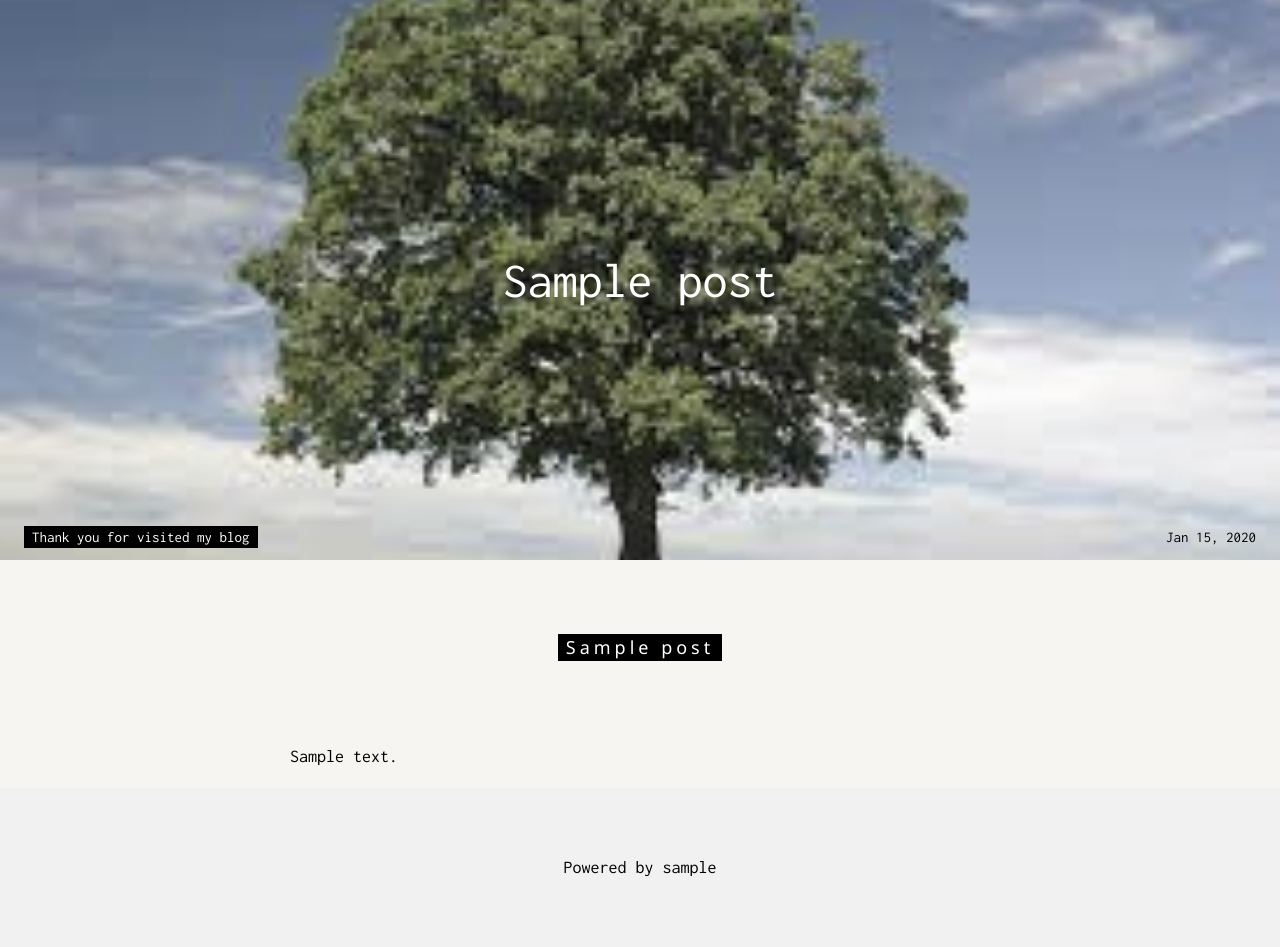
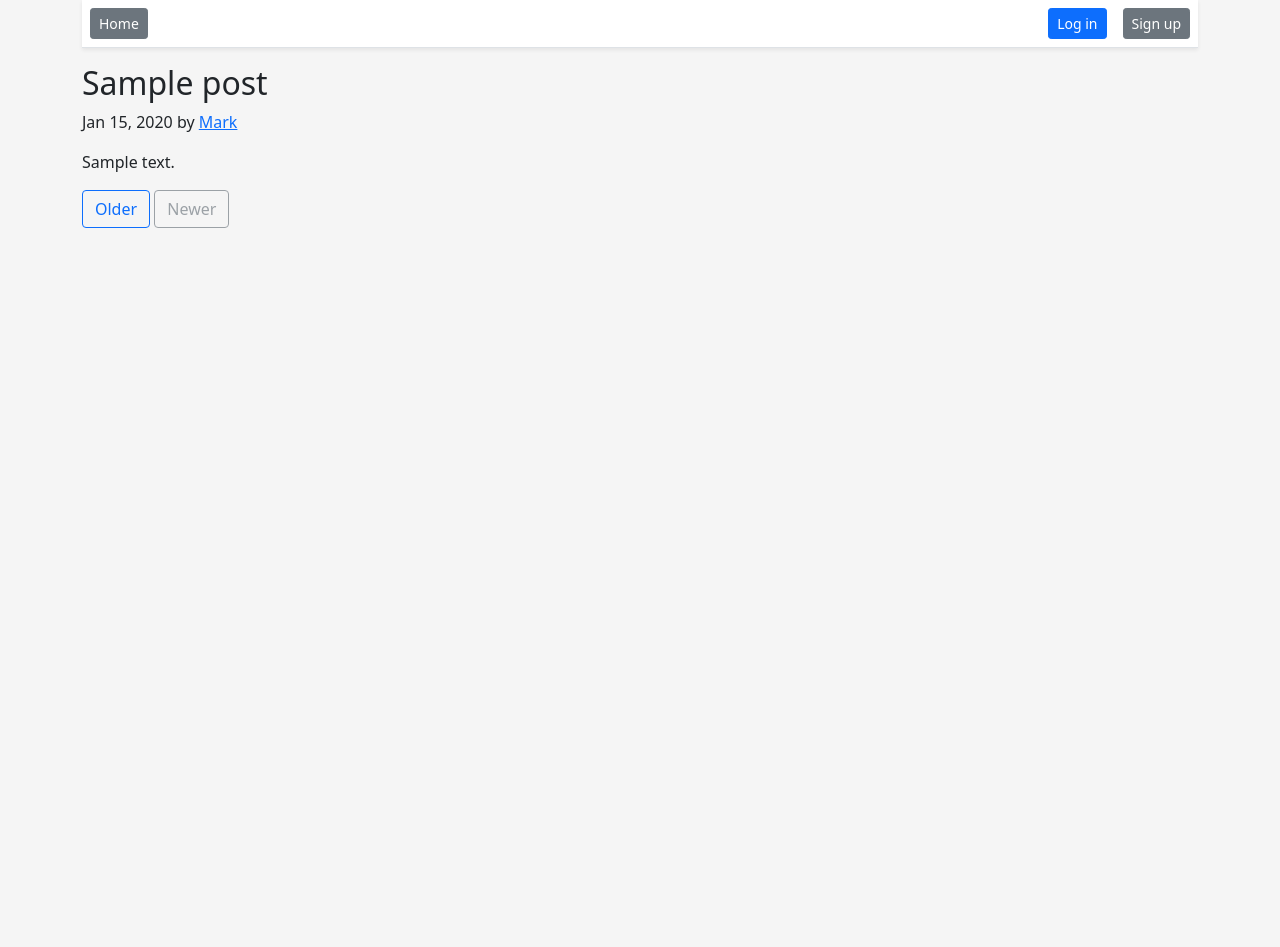
Before and after one commit to duynguyendn1998/django-demo, a Django app: page /blog/1 in a window 1280 px wide. After the commit the page ends 228 px from the top, so only its background shows below. Run offline with Django 3.2, Linux system fonts and the light colour scheme; tables that the repository leaves empty hold one stand-in row (values such as "Sample post"); some libraries are stand-ins or nearby versions.

Commit message:
[Generic view] investigate create view + listview + detailview

```diff
--- /dev/null
+++ b/helloworld/blog/service/post/post_service.py
@@ -0,0 +1,29 @@
+from django.views.generic.edit import CreateView
+from rest_framework import fields
+from blog.models import Posts
+from blog.service.post.serializers import PostSerializer
+from rest_framework.generics import ListCreateAPIView
+from django.views.generic import ListView, DetailView
+
+class PostListViewJson(ListCreateAPIView):
+    model = Posts
+    serializer_class = PostSerializer
+
+    def get_queryset(self):
+        return Posts.objects.all()
+
+class PostListView(ListView):
+    queryset = Posts.objects.all().order_by('-created_dt')
+    template_name = 'post/post_list.html'
+    context_object_name = 'Posts'
+    paginate_by = 12
+
+class PostDetailView(DetailView):
+    model = Posts
+    context_object_name = 'post'
+    template_name = 'post/post_detail.html'
+
+class PostCreateView(CreateView):
+    model = Posts
+    fields = ['title', 'content_post']
+    template_name = 'post/post_form.html'
--- a/helloworld/blog/templates/base.html
+++ b/helloworld/blog/templates/base.html
@@ -11,20 +11,31 @@
    <title>{% block title %}{% endblock %}</title>
 </head>
    <body>
-      <div class="row">
-         <div class="col-sm-1">
-                  {% if user.username %}
-                     <p><a href="logout">Logout</a></p>
-                  {% else %}
-                     <p><a href="register">Regrister</a>|<a href="login">Login</a></p>
-                  {% endif %}
-               </div>
+      <div class="container">
+          <div class="d-flex bd-highlight mb-3 bg-white border-bottom shadow-sm">
+            <div class=" me-auto p-2 bd-highlight" >
+               <a class="btn btn-secondary btn-sm" href="/blog" role="button">Home</a>
+            </div>
+               {% if user.username %}
+               <div class=" p-2 bd-highlight">
+                  <p>{{user.username}}</p>
+                  </div>
+                  <div class=" p-2 bd-highlight">
+                  <a class="btn btn-primary btn-sm" href="/blog/logout" role="button">Log out</a>
+                  </div>
+               {% else %}
+               <div class=" p-2 bd-highlight">
+                  <a class="btn btn-primary btn-sm" href="/blog/login" role="button">Log in</a>
+                  </div>
+                  <div class=" p-2 bd-highlight">
+                  <a class="btn btn-secondary btn-sm" href="/blog/register" role="button">Sign up</a>
+                              </div>
+               {% endif %}
+
          </div>
          {% block content %}
 
          {% endblock content %}
       </div>
     </body>
-
-
 </html>
--- a/helloworld/blog/templates/post/post_detail.html
+++ b/helloworld/blog/templates/post/post_detail.html
@@ -1,56 +1,23 @@
-<!DOCTYPE html>
-<html>
-<title>Blog detail</title>
-<meta charset="UTF-8">
-<meta name="viewport" content="width=device-width, initial-scale=1">
-<link rel="stylesheet" href="https://www.w3schools.com/w3css/4/w3.css">
-<link rel="stylesheet" href="https://fonts.googleapis.com/css?family=Inconsolata">
-{% load static %}
-<style>
-body, html {
-  height: 100%;
-  font-family: "Inconsolata", sans-serif;
-}
+{% extends 'base.html'%}
 
-.bgimg {
-  background-position: center;
-  background-size: cover;
-  background-image: url("{% static 'images/tree.png' %}");
-  min-height: 70%;
-}
+{% block title %}Blog{% endblock %}
+{% block content %}
+<div class="row g-5">
+    <div class="col-md-8">
+      {% comment %} <h3 class="pb-4 mb-4 fst-italic border-bottom">
+        From {{post.title}}
+      </h3> {% endcomment %}
+      <article class="blog-post">
+        <h2 class="blog-post-title">{{post.title}}</h2>
+        <p class="blog-post-meta">{{post.created_dt|date:"M d, Y"}} by <a href="#">Mark</a></p>
 
-.menu {
-  display: none;
-}
-</style>
-<body>
-    <!-- Header with image -->
-    <header class="bgimg w3-display-container w3-grayscale-min" id="home">
-    <div class="w3-display-bottomleft w3-center w3-padding-large w3-hide-small">
-        <span class="w3-tag">Thank you for visited my blog</span>
+        <p>{{post.content_post}}</p>
+      </article>
+      <nav class="blog-pagination" aria-label="Pagination">
+        <a class="btn btn-outline-primary" href="#">Older</a>
+        <a class="btn btn-outline-secondary disabled">Newer</a>
+      </nav>
+
     </div>
-    <div class="w3-display-middle w3-center">
-        <span class="w3-text-white" style="font-size:50px">{{post.title}}</span>
-    </div>
-    <div class="w3-display-bottomright w3-center w3-padding-large">
-        <span class="w3-text-black">{{post.created_dt|date:"M d, Y"}}</span>
-    </div>
-    </header>
-
-    <!-- Add a background color and large text to the whole page -->
-    <div class="w3-sand w3-grayscale w3-large">
-
-    <!-- About Container -->
-    <div class="w3-container" id="about">
-    <div class="w3-content" style="max-width:700px">
-        <h5 class="w3-center w3-padding-64"><span class="w3-tag w3-wide">{{post.title}}</span></h5>
-        <p>{{post.content_post}}</p>
-    </div>
-    </div>
-
-    <!-- Footer -->
-    <footer class="w3-center w3-light-grey w3-padding-48 w3-large">
-    <p>Powered by {{user.user_name}}</p>
-    </footer>
-</body>
-</html>
+  </div>
+{% endblock %}
--- a/helloworld/blog/templates/post/post_list.html
+++ b/helloworld/blog/templates/post/post_list.html
@@ -14,4 +14,8 @@
         </div>
     {% endfor %}
 </div>
+<br/>
+{% if page_obj.has_next %}
+    <a href="#"> Next page</a>
+{% endif %}
 {% endblock %}
--- a/helloworld/blog/urls.py
+++ b/helloworld/blog/urls.py
@@ -1,18 +1,21 @@
 from django.urls import path
 from blog import views
 from django.contrib.auth import views as auth_views
-from blog.post.post_service import ListPostView
+from blog.service.post.post_service import PostListViewJson, PostListView, PostDetailView, PostCreateView
 
 
 urlpatterns = [
    path('post_serializers', views.posts_json),
-   path('post_json',ListPostView.as_view()),
+   path('post_json',PostListViewJson.as_view()),
    path('display_variables', views.display_variables),
    path('load_images',views.load_images),
-   path('',views.blogs_list),
-   path('<int:id>', views.blog_detail, name='post detail'),
+   # path('',views.blogs_list),
+   # path('<int:id>', views.blog_detail, name='post detail'),
    path('dummy_data', views.dummy_data),
    path('register/', views.register, name="register"),
    path('login/', auth_views.LoginView.as_view(template_name="user/login.html"), name="login"),
-   path('logout/', auth_views.LogoutView.as_view(next_page='/blog/'),name='logout')
+   path('logout/', auth_views.LogoutView.as_view(next_page='/blog/'),name='logout'),
+   path('', PostListView.as_view(), name='blog'),
+   path('<int:pk>', PostDetailView.as_view(), name='post'),
+   path('new_post/', PostCreateView.as_view(), name='post')
 ]
--- a/helloworld/blog/views.py
+++ b/helloworld/blog/views.py
@@ -2,7 +2,7 @@
 from django.core import serializers
 from django.http import HttpResponse, HttpResponseRedirect
 from django.shortcuts import render
-from blog.user.forms import RegistrationForm
+from blog.service.user.forms import RegistrationForm
 from blog.models import Posts, Users
 
 def posts_json(request):
--- a/helloworld/static/my_style.css
+++ b/helloworld/static/my_style.css
@@ -1,5 +1,6 @@
 body {
   background-color: whitesmoke;
+  ;
 }
 
 .card-deck{
```
Also changed, not shown: helloworld/blog/post/post_service.py (deleted, +0 -10 lines), helloworld/blog/service/user/forms.py (renamed from helloworld/blog/user/forms.py, +4 -4 lines), helloworld/blog/templates/post/post_form.html (added, +9 -0 lines), helloworld/blog/templates/user/login.html (+6 -12 lines), helloworld/blog/templates/user/register.html (+10 -18 lines), helloworld/blog/service/post/serializers.py (renamed from helloworld/blog/post/serializers.py), readme.md.
